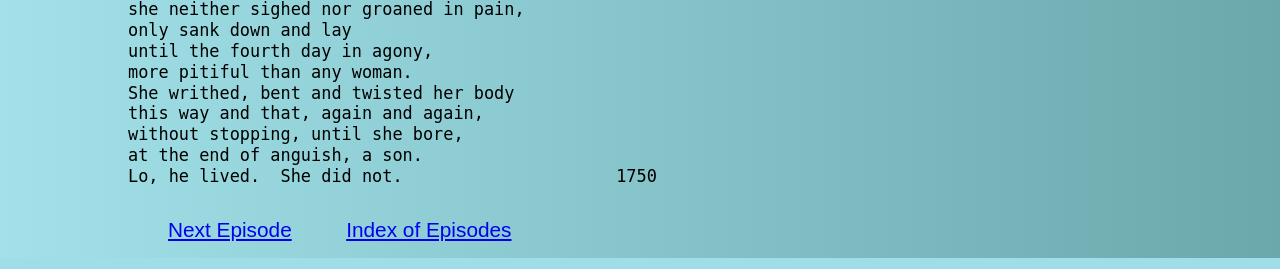
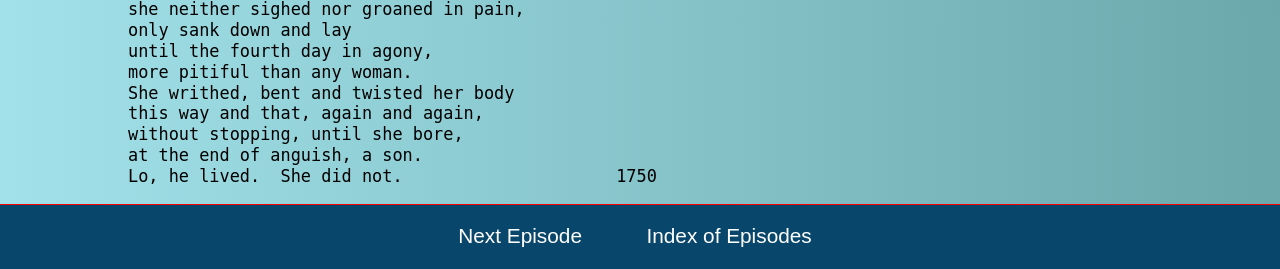
Before and after one commit to lucien-stavenhagen/web-dev, a PHP site: page /tristan/texts/birth.html in a window 1280 px wide. Shown: the part 1508-1777 px from the top of the page. Run offline with PHP 8.4, Linux system fonts and the light colour scheme.

Commit message:
fix footer in episodes css

```diff
--- a/dad/tristan/texts/css/texts.css
+++ b/dad/tristan/texts/css/texts.css
@@ -42,16 +42,27 @@ pre{
     font-size:1.3em;
 }
 nav{
-    width:80%;
+    width:100%;
     margin: auto;
+    text-align: center;
+    background-color: rgb(8, 71, 107);
+    border-top:1px red solid;
+    overflow: hidden;
 }
 nav li{
     list-style-type: none;
     display:inline-block;
+    padding:5px;
 }
 nav li a{
     margin-right:50px;
     font-size:1.3em;
+    color: white;
+    text-decoration: none;
+}
+nav li a:hover{
+    color:#cccccc;
+    text-decoration: underline;
 }
 /* stylize first letter in
 the "birth" episode
```
